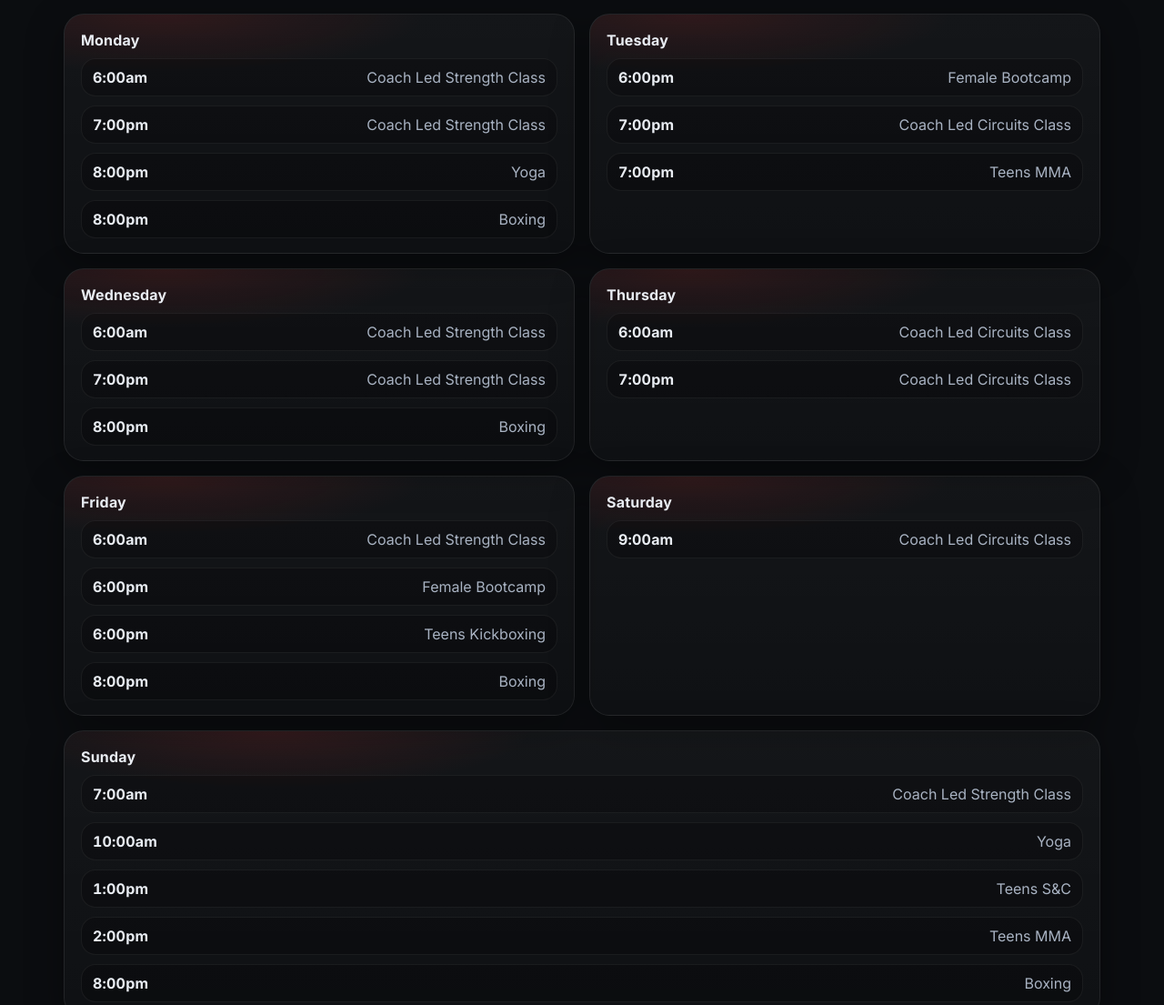
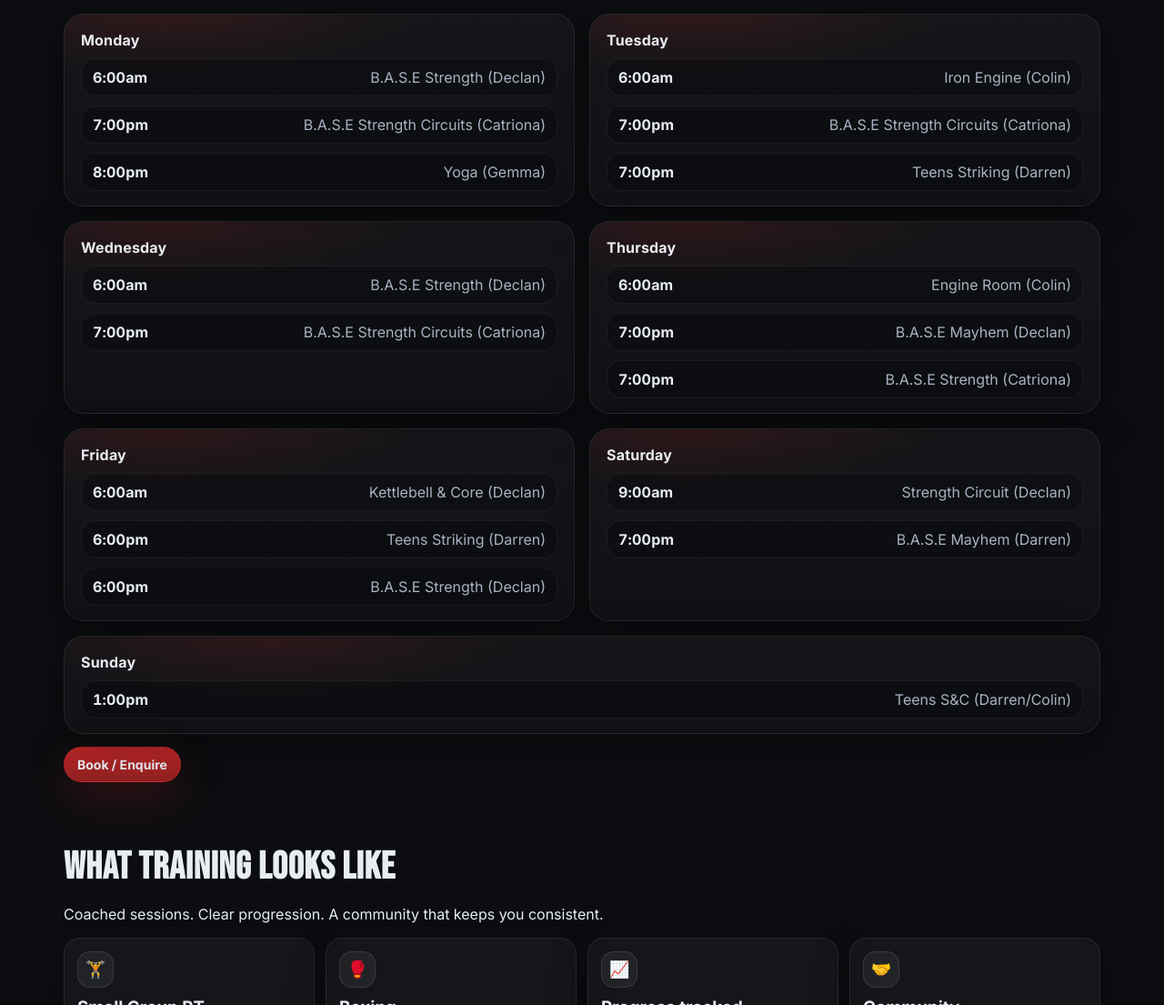
Before and after one commit to michaelchesters27-pixel/BASEPERFORMANCE, a plain HTML site: page index.html in a window 1280 px wide. Shown: the part 1561-2666 px from the top of the page at 91% size. Drawn offline with Linux system fonts and the light colour scheme.

Commit message:
Update weekly gym timetable from November 2026 schedule

```diff
--- a/index.html
+++ b/index.html
@@ -220,64 +220,59 @@
  <article class="day-card">
  <h3>Monday</h3>
  <ul class="slot-list">
- <li><span class="slot-time">6:00am</span><span class="slot-name">Coach Led Strength Class</span></li>
- <li><span class="slot-time">7:00pm</span><span class="slot-name">Coach Led Strength Class</span></li>
- <li><span class="slot-time">8:00pm</span><span class="slot-name">Yoga</span></li>
- <li><span class="slot-time">8:00pm</span><span class="slot-name">Boxing</span></li>
+ <li><span class="slot-time">6:00am</span><span class="slot-name">B.A.S.E Strength (Declan)</span></li>
+ <li><span class="slot-time">7:00pm</span><span class="slot-name">B.A.S.E Strength Circuits (Catriona)</span></li>
+ <li><span class="slot-time">8:00pm</span><span class="slot-name">Yoga (Gemma)</span></li>
  </ul>
  </article>
 
  <article class="day-card">
  <h3>Tuesday</h3>
  <ul class="slot-list">
- <li><span class="slot-time">6:00pm</span><span class="slot-name">Female Bootcamp</span></li>
- <li><span class="slot-time">7:00pm</span><span class="slot-name">Coach Led Circuits Class</span></li>
- <li><span class="slot-time">7:00pm</span><span class="slot-name">Teens MMA</span></li>
+ <li><span class="slot-time">6:00am</span><span class="slot-name">Iron Engine (Colin)</span></li>
+ <li><span class="slot-time">7:00pm</span><span class="slot-name">B.A.S.E Strength Circuits (Catriona)</span></li>
+ <li><span class="slot-time">7:00pm</span><span class="slot-name">Teens Striking (Darren)</span></li>
  </ul>
  </article>
 
  <article class="day-card">
  <h3>Wednesday</h3>
  <ul class="slot-list">
- <li><span class="slot-time">6:00am</span><span class="slot-name">Coach Led Strength Class</span></li>
- <li><span class="slot-time">7:00pm</span><span class="slot-name">Coach Led Strength Class</span></li>
- <li><span class="slot-time">8:00pm</span><span class="slot-name">Boxing</span></li>
+ <li><span class="slot-time">6:00am</span><span class="slot-name">B.A.S.E Strength (Declan)</span></li>
+ <li><span class="slot-time">7:00pm</span><span class="slot-name">B.A.S.E Strength Circuits (Catriona)</span></li>
  </ul>
  </article>
 
  <article class="day-card">
  <h3>Thursday</h3>
  <ul class="slot-list">
- <li><span class="slot-time">6:00am</span><span class="slot-name">Coach Led Circuits Class</span></li>
- <li><span class="slot-time">7:00pm</span><span class="slot-name">Coach Led Circuits Class</span></li>
+ <li><span class="slot-time">6:00am</span><span class="slot-name">Engine Room (Colin)</span></li>
+ <li><span class="slot-time">7:00pm</span><span class="slot-name">B.A.S.E Mayhem (Declan)</span></li>
+ <li><span class="slot-time">7:00pm</span><span class="slot-name">B.A.S.E Strength (Catriona)</span></li>
  </ul>
  </article>
 
  <article class="day-card">
  <h3>Friday</h3>
  <ul class="slot-list">
- <li><span class="slot-time">6:00am</span><span class="slot-name">Coach Led Strength Class</span></li>
- <li><span class="slot-time">6:00pm</span><span class="slot-name">Female Bootcamp</span></li>
- <li><span class="slot-time">6:00pm</span><span class="slot-name">Teens Kickboxing</span></li>
- <li><span class="slot-time">8:00pm</span><span class="slot-name">Boxing</span></li>
+ <li><span class="slot-time">6:00am</span><span class="slot-name">Kettlebell &amp; Core (Declan)</span></li>
+ <li><span class="slot-time">6:00pm</span><span class="slot-name">Teens Striking (Darren)</span></li>
+ <li><span class="slot-time">6:00pm</span><span class="slot-name">B.A.S.E Strength (Declan)</span></li>
  </ul>
  </article>
 
  <article class="day-card">
  <h3>Saturday</h3>
  <ul class="slot-list">
- <li><span class="slot-time">9:00am</span><span class="slot-name">Coach Led Circuits Class</span></li>
+ <li><span class="slot-time">9:00am</span><span class="slot-name">Strength Circuit (Declan)</span></li>
+ <li><span class="slot-time">7:00pm</span><span class="slot-name">B.A.S.E Mayhem (Darren)</span></li>
  </ul>
  </article>
 
  <article class="day-card day-card--wide">
  <h3>Sunday</h3>
  <ul class="slot-list">
- <li><span class="slot-time">7:00am</span><span class="slot-name">Coach Led Strength Class</span></li>
- <li><span class="slot-time">10:00am</span><span class="slot-name">Yoga</span></li>
- <li><span class="slot-time">1:00pm</span><span class="slot-name">Teens S&amp;C</span></li>
- <li><span class="slot-time">2:00pm</span><span class="slot-name">Teens MMA</span></li>
- <li><span class="slot-time">8:00pm</span><span class="slot-name">Boxing</span></li>
+ <li><span class="slot-time">1:00pm</span><span class="slot-name">Teens S&amp;C (Darren/Colin)</span></li>
  </ul>
  </article>
  </div>
```
